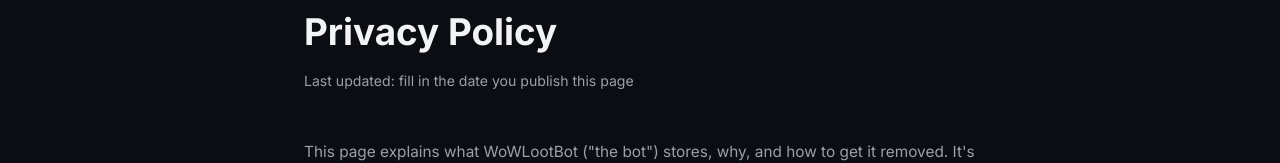
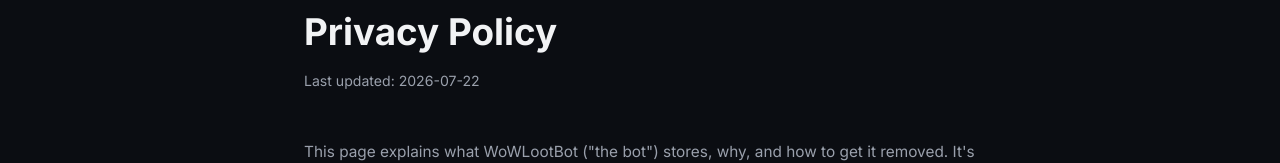
Before and after one commit to luttman/WowLootBot, a website: page website/privacy.html in a window 1280 px wide. Shown: the part 126-289 px from the top of the page. Drawn offline with Linux system fonts and the light colour scheme.

Commit message:
Set last-updated date on Terms of Service and Privacy Policy

```diff
--- a/website/privacy.html
+++ b/website/privacy.html
@@ -30,7 +30,7 @@
 <main class="legal" id="main-content">
   <div class="wrap">
     <h1>Privacy Policy</h1>
-    <p class="updated">Last updated: fill in the date you publish this page</p>
+    <p class="updated">Last updated: 2026-07-22</p>
 
     <p>This page explains what WoWLootBot ("the bot") stores, why, and how to get it
     removed. It's written in plain language on purpose; if anything is unclear,
```
Also changed, not shown: website/terms.html (+1 -1 lines).
